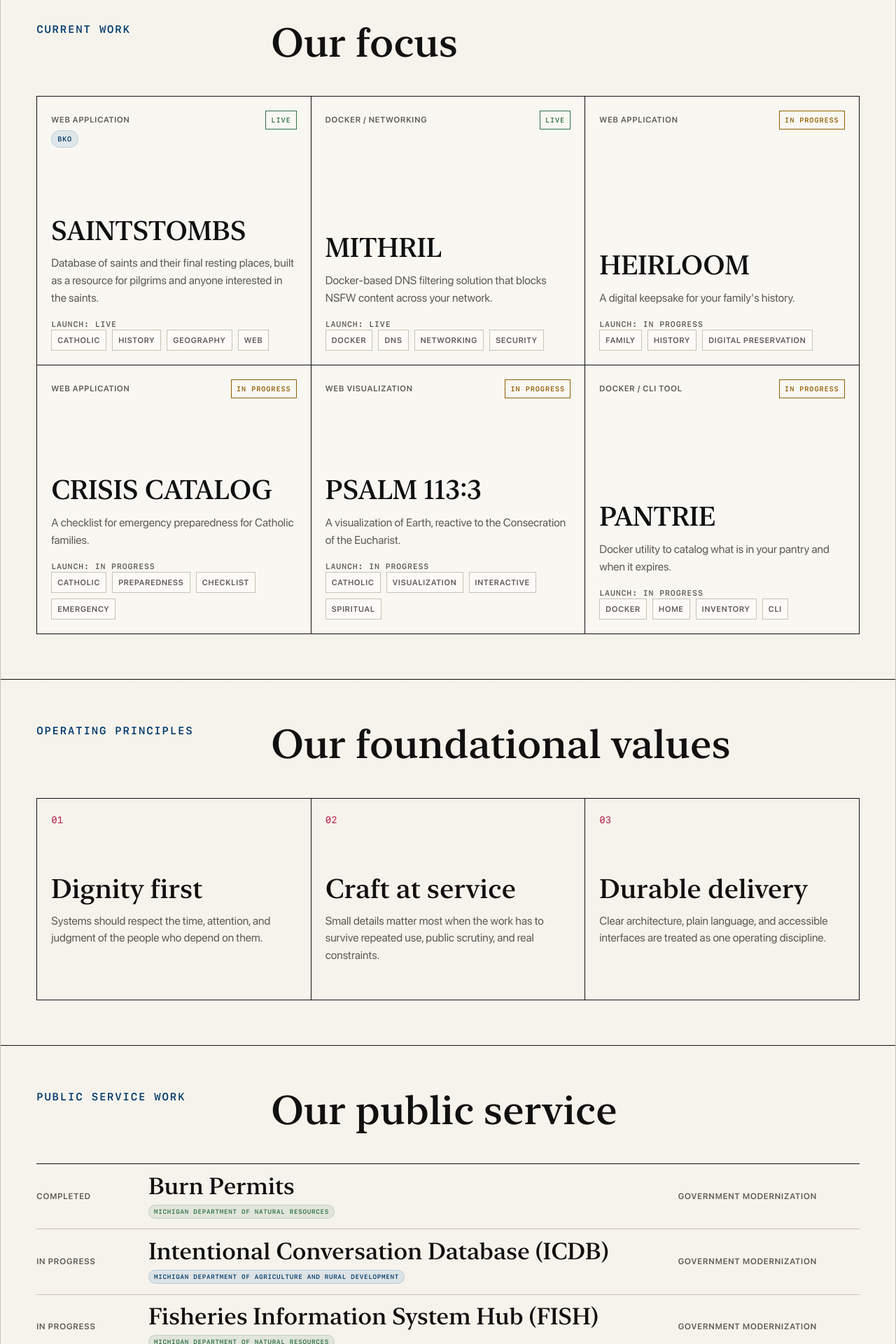
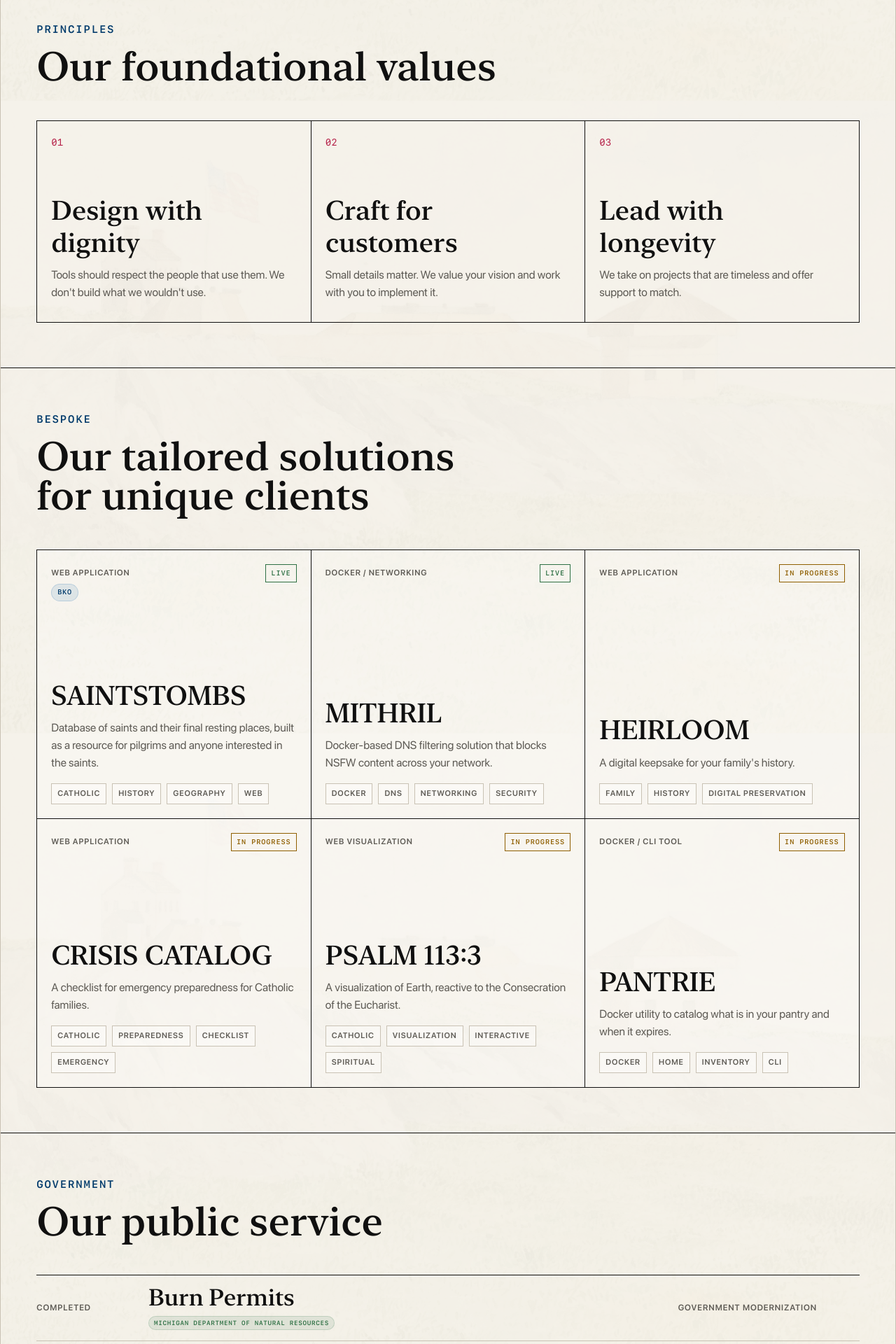
Before and after one commit to ryanrclewis/archangel, a Next.js app: page / in a window 1280 px wide. Shown: the part 760-2680 px from the top of the page at 70% size. Built offline with nearby package versions, Linux system fonts and the light colour scheme.

Commit message:
content and design updates

```diff
--- a/app/components/SiteHeader.tsx
+++ b/app/components/SiteHeader.tsx
@@ -9,9 +9,12 @@ export function SiteHeader() {
         <span>Archangel Laboratories</span>
       </Link>
       <nav className="site-nav" aria-label="Primary navigation">
-{/*         <Link href="/#work">Work</Link>
+
         <Link href="/#principles">Principles</Link>
-        <Link href="/#archive">Archive</Link> */}
+                <Link href="/#bespoke">Bespoke</Link>
+        <Link href="/#government">Government</Link>
+        <Link href="/#industry">Industry</Link>
+        <Link href="/#research">Research</Link>
         <a href="mailto:contact@archangel-labs.com">Contact</a>
       </nav>
     </header>
--- a/app/globals.css
+++ b/app/globals.css
@@ -94,11 +94,7 @@
 
 body {
   margin: 0;
-  background:
-    linear-gradient(90deg, rgba(16, 16, 16, 0.035) 1px, transparent 1px),
-    linear-gradient(180deg, rgba(16, 16, 16, 0.035) 1px, transparent 1px),
-    var(--paper);
-  background-size: 64px 64px;
+  background: url("/background.webp") center/cover no-repeat fixed;
   color: var(--ink);
   font-family: var(--font-sans);
 }
@@ -356,10 +352,7 @@ h3 {
 /* keep dd sizing consistent for all civic-ledger items */
 
 .section-heading {
-  display: grid;
-  grid-template-columns: minmax(10rem, 0.36fr) minmax(0, 1fr);
-  gap: 2rem;
-  align-items: start;
+  display: block;
   margin-bottom: clamp(1.75rem, 4vw, 3rem);
 }
 
@@ -396,6 +389,28 @@ h3 {
   outline: 0;
   transform: translateY(-2px);
 }
+
+/* Hover backgrounds per client tone (uses slightly stronger tints) */
+.project-card[data-tone="muted"]:hover { background: rgba(94, 91, 85, 0.12); }
+.project-card[data-tone="ink"]:hover { background: rgba(16, 16, 16, 0.12); }
+.project-card[data-tone="blue"]:hover { background: rgba(0, 94, 168, 0.14); }
+.project-card[data-tone="green"]:hover { background: rgba(46, 112, 68, 0.14); }
+.project-card[data-tone="amber"]:hover { background: rgba(143, 95, 0, 0.16); }
+.project-card[data-tone="red"]:hover { background: rgba(179, 25, 66, 0.14); }
+
+/* Make row-style links use client tone on hover */
+.system-row[data-tone="muted"]:hover,
+.archive-row[data-tone="muted"]:hover { color: var(--muted); }
+.system-row[data-tone="ink"]:hover,
+.archive-row[data-tone="ink"]:hover { color: var(--ink); }
+.system-row[data-tone="blue"]:hover,
+.archive-row[data-tone="blue"]:hover { color: var(--blue-dark); }
+.system-row[data-tone="green"]:hover,
+.archive-row[data-tone="green"]:hover { color: var(--green); }
+.system-row[data-tone="amber"]:hover,
+.archive-row[data-tone="amber"]:hover { color: var(--amber); }
+.system-row[data-tone="red"]:hover,
+.archive-row[data-tone="red"]:hover { color: var(--red); }
 
 .project-card-topline,
 .detail-meta {
@@ -535,20 +550,6 @@ h3 {
 
 .tag-list.spacious li {
   padding: 0.55rem 0.7rem;
-}
-
-.launch-date {
-  display: block;
-  color: var(--muted);
-  font-size: 0.7rem;
-  font-weight: 700;
-  text-transform: uppercase;
-  letter-spacing: 0.08em;
-  font-family: var(--font-mono);
-}
-
-.launch-date span {
-  display: inline;
 }
 
 .status-chip {
--- a/app/page.tsx
+++ b/app/page.tsx
@@ -18,16 +18,16 @@ const universityIds = universityProjects.map((p) => p.id);
 
 const principles = [
   {
-    title: "Dignity first",
-    text: "Systems should respect the time, attention, and judgment of the people who depend on them.",
+    title: "Design with dignity",
+    text: "Tools should respect the people that use them. We don't build what we wouldn't use.",
   },
   {
-    title: "Craft at service",
-    text: "Small details matter most when the work has to survive repeated use, public scrutiny, and real constraints.",
+    title: "Craft for customers",
+    text: "Small details matter. We value your vision and work with you to implement it.",
   },
   {
-    title: "Durable delivery",
-    text: "Clear architecture, plain language, and accessible interfaces are treated as one operating discipline.",
+    title: "Lead with longevity",
+    text: "We take on projects that are timeless and offer support to match.",
   },
 ];
 
@@ -54,11 +54,12 @@ export default function Home() {
         <div className="hero-copy">
           <p className="eyebrow">Technology with Telos</p>
           <h1 id="home-title">
-            Technology in service of{'\u00A0'}<br />
+            Technology in service of{"\u00A0"}
+            <br />
             <Typewriter
               phrases={[
                 "human dignity.",
-                "life",
+                "life.",
                 "liberty.",
                 "the pursuit of happiness.",
                 "the common defense.",
@@ -70,7 +71,8 @@ export default function Home() {
             />
           </h1>
           <p className="lede">
-            Archangel Laboratories designs and builds technology for families, communities, teams, and public institutions that seek tools ordered to human flourishing and the common good.
+            Archangel Laboratories designs and builds technology for families, communities, teams, and public
+            institutions that seek tools ordered to human flourishing and the common good.
           </p>
           <div className="action-row">
             <a className="button-primary" href="mailto:contact@archangel-labs.com">
@@ -81,20 +83,39 @@ export default function Home() {
             </a>
           </div>
         </div>
-
       </section>
 
-      <section className="work-band" id="work" aria-labelledby="work-title">
+      <section className="principles-band" id="principles" aria-labelledby="principles-title">
         <div className="section-heading">
-          <p className="eyebrow">Current work</p>
-          <h2 id="work-title">Our focus</h2>
+          <p className="eyebrow">Principles</p>
+          <h2 id="principles-title">Our foundational values</h2>
+        </div>
+
+        <div className="principles-grid">
+          {principles.map((principle, index) => (
+            <article className="principle-item" key={principle.title}>
+              <span>{(index + 1).toString().padStart(2, "0")}</span>
+              <h3>{principle.title}</h3>
+              <p>{principle.text}</p>
+            </article>
+          ))}
+        </div>
+      </section>
+
+      <section className="work-band" id="bespoke" aria-labelledby="work-title">
+        <div className="section-heading">
+          <p className="eyebrow">Bespoke</p>
+          <h2 id="work-title">Our tailored solutions for unique clients</h2>
         </div>
 
         <div className="project-grid">
-          {ourWork.map((project) => (
+          {ourWork.map((project) => {
+            const tone = project.clients?.[0]?.tone ?? "muted";
+            return (
               <a
                 key={project.id}
                 className="project-card"
+                data-tone={tone}
                 href={projectHref(project)}
                 target={projectTarget(project)}
                 rel={projectTarget(project) ? "noreferrer" : undefined}
@@ -110,9 +131,6 @@ export default function Home() {
                 />
                 <h3>{project.name}</h3>
                 <p>{project.description}</p>
-              <div className="launch-date">
-                <span>Launch:</span> {getProjectLaunchLabel(project)}
-              </div>
                 {project.tags?.length ? (
                   <ul className="tag-list" aria-label={`${project.name} tags`}>
                     {project.tags.slice(0, 4).map((tag) => (
@@ -121,36 +139,22 @@ export default function Home() {
                   </ul>
                 ) : null}
               </a>
-          ))}
+            );
+          })}
         </div>
       </section>
 
-      <section className="principles-band" id="principles" aria-labelledby="principles-title">
+      <section className="systems-band" id="government" aria-labelledby="systems-title">
         <div className="section-heading">
-          <p className="eyebrow">Operating principles</p>
-          <h2 id="principles-title">Our foundational values</h2>
-        </div>
-
-        <div className="principles-grid">
-          {principles.map((principle, index) => (
-            <article className="principle-item" key={principle.title}>
-              <span>{(index + 1).toString().padStart(2, "0")}</span>
-              <h3>{principle.title}</h3>
-              <p>{principle.text}</p>
-            </article>
-          ))}
-        </div>
-      </section>
-
-      <section className="systems-band" aria-labelledby="systems-title">
-        <div className="section-heading">
-          <p className="eyebrow">Public service work</p>
+          <p className="eyebrow">Government</p>
           <h2 id="systems-title">Our public service</h2>
         </div>
 
         <div className="systems-list">
-          {publicSystems.slice(0, 8).map((project) => (
-            <a className="system-row" href={`/projects/${project.id}`} key={project.id}>
+          {publicSystems.slice(0, 8).map((project) => {
+            const tone = project.clients?.[0]?.tone ?? "muted";
+            return (
+              <a className="system-row" data-tone={tone} href={`/projects/${project.id}`} key={project.id}>
                 <span>{project.status}</span>
                 <div className="row-copy">
                   <strong>{project.name}</strong>
@@ -162,14 +166,15 @@ export default function Home() {
                 </div>
                 <em>{project.type}</em>
               </a>
-          ))}
+            );
+          })}
         </div>
       </section>
 
-      <section className="archive-band" id="archive" aria-labelledby="archive-title">
+      <section className="archive-band" id="industry" aria-labelledby="archive-title">
         <div className="section-heading">
-          <p className="eyebrow">Studio archive</p>
-          <h2 id="archive-title">Our work with previous clients</h2>
+          <p className="eyebrow">Industry</p>
+          <h2 id="archive-title">Our work with industrial partners</h2>
         </div>
 
         <div className="archive-list">
@@ -180,8 +185,10 @@ export default function Home() {
               project.id !== "digital-guidelines" &&
               !universityIds.includes(project.id)
             )
-            .map((project) => (
-              <a className="archive-row" href={`/projects/${project.id}`} key={project.id}>
+            .map((project) => {
+              const tone = project.clients?.[0]?.tone ?? "muted";
+              return (
+                <a className="archive-row" data-tone={tone} href={`/projects/${project.id}`} key={project.id}>
                   <span className={`status-text ${statusClass(project.status)}`}>{getProjectLaunchLabel(project)}</span>
                   <div className="row-copy">
                     <span className="archive-name">{project.name}</span>
@@ -193,19 +200,22 @@ export default function Home() {
                   </div>
                   <span className="archive-type">{project.type}</span>
                 </a>
-            ))}
+              );
+            })}
         </div>
       </section>
 
-      <section className="university-band" aria-labelledby="university-title">
+      <section className="university-band" id="research" aria-labelledby="university-title">
         <div className="section-heading">
-          <p className="eyebrow">University Projects</p>
-          <h2 id="university-title">Our research and experiments</h2>
+          <p className="eyebrow">Research</p>
+          <h2 id="university-title">Our experiments and explorations</h2>
         </div>
 
         <div className="university-list">
-          {universityProjects.map((project) => (
-            <a className="archive-row" href={`/projects/${project.id}`} key={project.id}>
+          {universityProjects.map((project) => {
+            const tone = project.clients?.[0]?.tone ?? "muted";
+            return (
+              <a className="archive-row" data-tone={tone} href={`/projects/${project.id}`} key={project.id}>
                 <span className={`status-text ${statusClass(project.status)}`}>{getProjectLaunchLabel(project)}</span>
                 <div className="row-copy">
                   <span className="archive-name">{project.name}</span>
@@ -217,7 +227,8 @@ export default function Home() {
                 </div>
                 <span className="archive-type">{project.type}</span>
               </a>
-          ))}
+            );
+          })}
         </div>
       </section>
 
```
Also changed, not shown: public/background.webp (added). Lines whose indentation alone changed are shown as unchanged.
